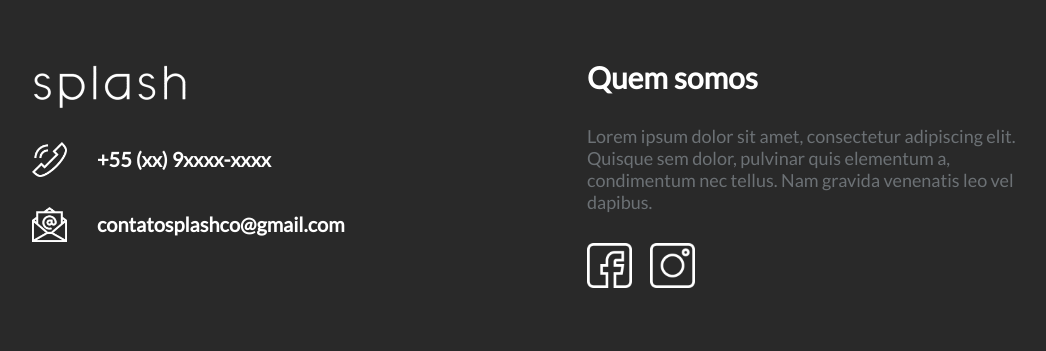
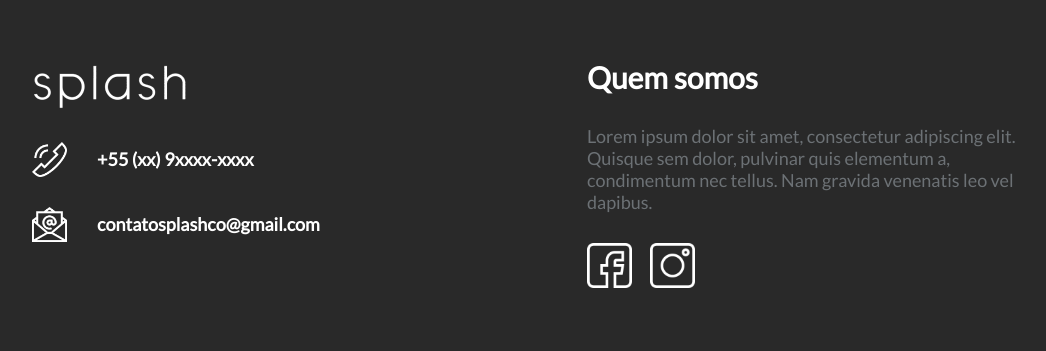
Before and after one commit to splash-co/splash-co.github.io, a PHP site: page /index.html in a window 1280 px wide. Shown: the part 2826-3177 px from the top of the page, without its empty margins (88-1134 px from the left). Run offline with PHP 8.4, Linux system fonts and the light colour scheme; some libraries are stand-ins or nearby versions.

Commit message:
Resize footer info size

```diff
--- a/styles/style.css
+++ b/styles/style.css
@@ -91,6 +91,7 @@ body {
 
   /* FOOTER */
   --footer-padding: 60px 50px 60px 120px;
+  --footer-info-size: 18px;
 }
 
 @media screen and (max-width: 950px) {
@@ -755,7 +756,7 @@ body {
 
 .footer__container .contact .info-icon-container p {
   color: #fff;
-  font-size: 20px;
+  font-size: var(--footer-info-size);
   margin-left: 30px;
   font-weight: bold;
 }
```
